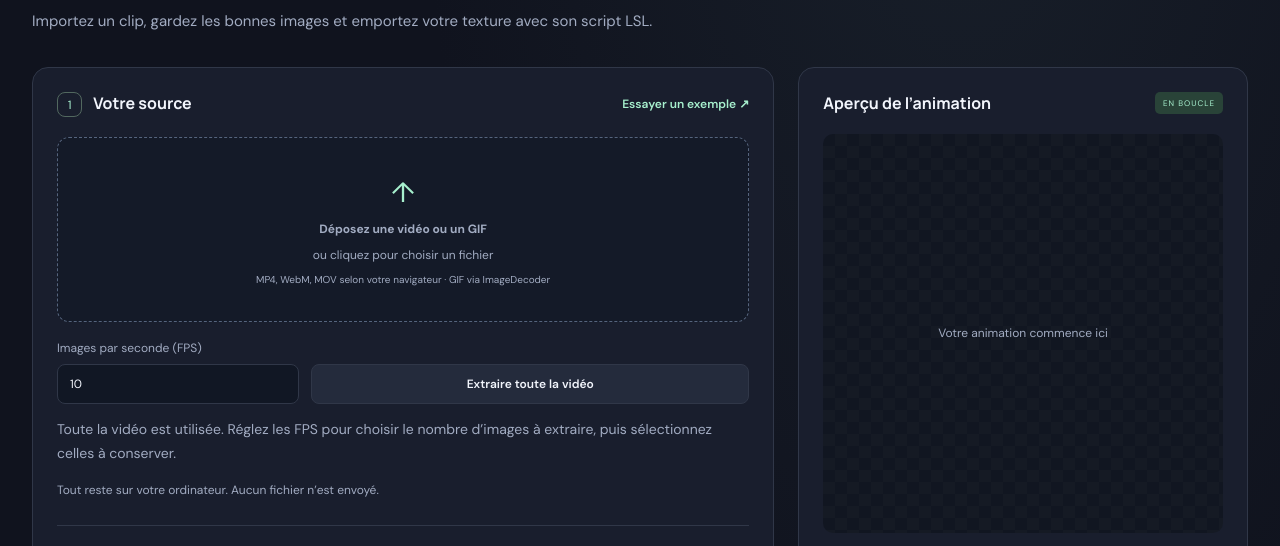
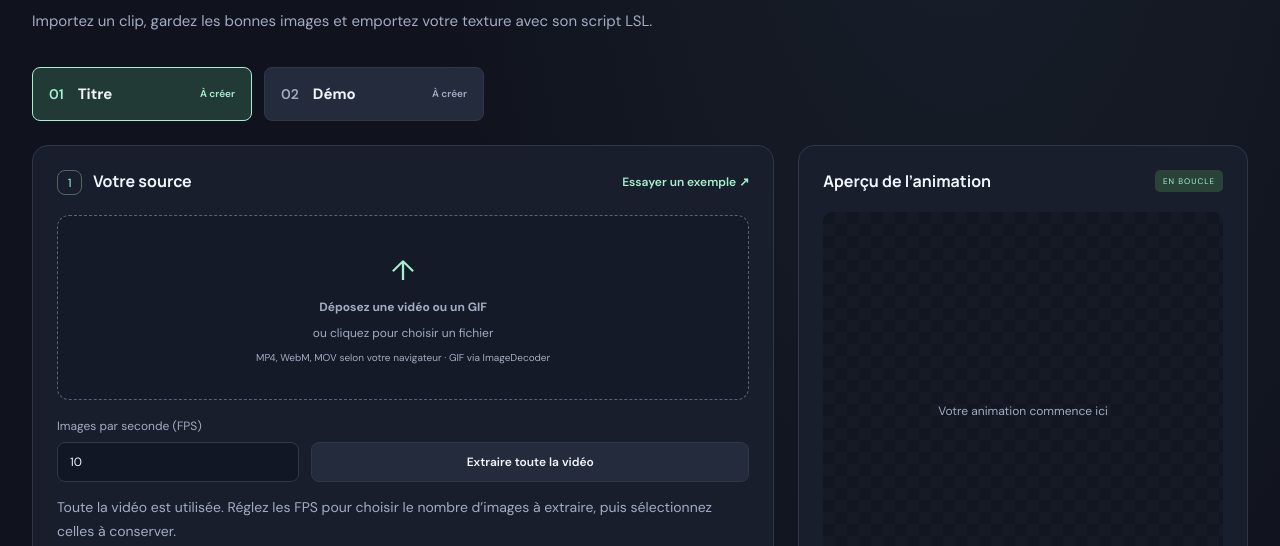
Before and after one commit to origamidesign/framelab-sl, a website: page index.html in a window 1280 px wide. Shown: the part 232-778 px from the top of the page. Drawn offline with Linux system fonts and the light colour scheme.

Commit message:
ajout des boutons titre et demo

```diff
--- a/app.js
+++ b/app.js
@@ -1,14 +1,14 @@
-import {gridFor,drawFit,cropRect,cropHit,dragCrop,videoFrameCount,validUUID,scriptFor} from './core.mjs?v=20261025-6';
+import {gridFor,drawFit,cropRect,cropHit,dragCrop,videoFrameCount,validUUID,scriptFor} from './core.mjs?v=20261025-7';
 const $=id=>document.getElementById(id);
 const makeSlot=()=>({frames:[],crop:null,fps:5,size:1024,columns:'auto',fit:'contain',direction:'forward',uuid:'',count:0,cols:1,rows:1});
 const slots={titre:makeSlot(),demo:makeSlot()};let active='titre',media=null,busy=false,playing=true,urls=[],tick=0,last=0,previewIndex=0;
 const current=()=>slots[active];
 function message(text){$('status').textContent=text;}
 function selected(){return current().frames.filter(f=>f.selected);}
-function lock(value){busy=value;for(const el of document.querySelectorAll('#file,#extract,#sample,.extraction input'))el.disabled=value;$('extract').disabled=value;$('extract').title=value?'Chargement ou extraction en cours…':!media?'Choisir une vidéo ou un GIF':'Extraire toutes les images du média';}
+function lock(value){busy=value;for(const el of document.querySelectorAll('.tabs button,#file,#extract,#sample,.extraction input'))el.disabled=value;$('extract').disabled=value;$('extract').title=value?'Chargement ou extraction en cours…':!media?'Choisir une vidéo ou un GIF':'Extraire toutes les images du média';}
 function releaseFrames(s){s.frames.forEach(f=>{f.bitmap.close?.();URL.revokeObjectURL(f.url);});s.frames=[];}
 function updateScript(){for(const name of ['titre','demo'])slots[name].uuid=$('uuid-'+name).value.trim();const link=Number($('link').value),face=Number($('face').value);const integers=Number.isInteger(link)&&link>=-4&&link<=256&&Number.isInteger(face)&&face>=-1&&face<=8;const invalid=Object.values(slots).some(s=>s.uuid&&!validUUID(s.uuid));$('script-status').textContent=!integers?'Prim ou face invalide.':invalid?'Un UUID est invalide : utilisez le format xxxxxxxx-xxxx-xxxx-xxxx-xxxxxxxxxxxx.':Object.values(slots).some(s=>s.count&&!validUUID(s.uuid))?'Ajoutez les UUID des textures importées pour inclure leurs fonctions.':'';$('code').textContent=integers?scriptFor(slots,link,face,$('script-mode').value==='full'):'// Corrigez la prim et la face.';const ready=integers&&Object.values(slots).some(s=>s.count&&validUUID(s.uuid));$('copy').disabled=$('download-script').disabled=!ready;}
-function update(){const s=current(),list=selected();s.count=list.length;$('count').textContent=`${list.length} / ${s.frames.length} sélectionnées`;$('preview-empty').hidden=!!list.length;$('export').disabled=!list.length||busy;
+function update(){const s=current(),list=selected();s.count=list.length;$('count').textContent=`${list.length} / ${s.frames.length} sélectionnées`;$('badge-'+active).textContent=list.length?`${list.length} images`:'À créer';$('preview-empty').hidden=!!list.length;$('export').disabled=!list.length||busy;
   const canvas=$('atlas'),ctx=canvas.getContext('2d');canvas.width=canvas.height=s.size;
   try{const {cols,rows}=gridFor(list.length,list[0]?frameAspect(list[0].bitmap,s.crop):1,s.columns);s.cols=cols;s.rows=rows;const w=s.size/cols,h=s.size/rows;list.forEach((f,i)=>drawFit(ctx,f.bitmap,i%cols*w,Math.floor(i/cols)*h,w,h,s.fit,s.crop));$('metrics').textContent=list.length?`${cols} colonnes × ${rows} lignes · ${w} × ${h} px / image\n${list.length} images · ${(list.length/s.fps).toFixed(2)} s par passage`:'Sélectionnez des images pour calculer la grille.';}catch(e){s.count=0;$('metrics').textContent=e.message;$('export').disabled=true;}
   renderCrop();previewIndex=0;updateScript();try{drawPreview(0);}catch{}
@@ -17,6 +17,7 @@ function renderFrames(){const container=$('frames');container.replaceChildren();
  s.frames.forEach((f,i)=>{const b=document.createElement('button');b.className='frame'+(f.selected?' selected':'');b.setAttribute('aria-pressed',String(f.selected));b.title=`Image ${i+1} — ${(f.time).toFixed(2)} s`;const img=document.createElement('img');img.src=f.url;img.alt=`Image ${i+1}`;img.loading='lazy';const caption=document.createElement('span');caption.textContent=`${String(i+1).padStart(3,'0')}   ${f.selected?'✓':'−'}`;b.append(img,caption);b.onclick=()=>{if(busy)return;f.selected=!f.selected;b.classList.toggle('selected',f.selected);b.setAttribute('aria-pressed',String(f.selected));caption.textContent=`${String(i+1).padStart(3,'0')}   ${f.selected?'✓':'−'}`;update();};container.append(b);});}
 function drawPreview(index){const list=selected(),s=current(),ctx=$('preview').getContext('2d');ctx.clearRect(0,0,512,512);if(!list.length)return;let n=index%list.length;if(s.direction==='reverse')n=list.length-1-n;if(s.direction==='pingpong'&&list.length>1){const p=index%(2*list.length-2);n=p<list.length?p:2*list.length-2-p;}const g=gridFor(list.length,frameAspect(list[0].bitmap,s.crop),s.columns);const ratio=g.rows/g.cols;let w=512,h=512/ratio;if(h>512){h=512;w=512*ratio;}drawFit(ctx,list[n].bitmap,(512-w)/2,(512-h)/2,w,h,s.fit,s.crop);}
 function animate(time){if(playing&&time-last>=1000/current().fps){try{drawPreview(previewIndex++);}catch{}last=time;}tick=requestAnimationFrame(animate);}tick=requestAnimationFrame(animate);
+for(const button of document.querySelectorAll('[data-slot]'))button.onclick=()=>{if(busy)return;active=button.dataset.slot;document.querySelectorAll('[data-slot]').forEach(b=>b.classList.toggle('active',b===button));for(const key of ['fps','size','columns','fit','direction'])$(key).value=current()[key];renderFrames();update();};
 for(const key of ['fps','size','columns','fit','direction'])$(key).addEventListener('change',()=>{const value=$(key).value;current()[key]=['fps','size'].includes(key)?Math.min(key==='fps'?60:2048,Math.max(1,Number(value)||5)):value;$(key).value=current()[key];update();});
 for(const id of ['all','none','alternate','invert'])$(id).onclick=()=>{if(busy)return;current().frames.forEach((f,i)=>f.selected=id==='all'?true:id==='none'?false:id==='alternate'?i%2===0:!f.selected);renderFrames();update();};
 $('play').onclick=()=>{playing=!playing;$('play').textContent=playing?'Ⅱ Pause':'▶ Lecture';$('play').setAttribute('aria-label',playing?'Mettre en pause':'Lire');};
--- a/index.html
+++ b/index.html
@@ -1,10 +1,11 @@
 <!doctype html>
 <html lang="fr">
-<head><meta charset="utf-8"><meta name="viewport" content="width=device-width, initial-scale=1"><meta name="theme-color" content="#111522"><title>FrameLab — Textures animées pour Second Life</title><link rel="stylesheet" href="style.css?v=20261025-6"></head>
+<head><meta charset="utf-8"><meta name="viewport" content="width=device-width, initial-scale=1"><meta name="theme-color" content="#111522"><title>FrameLab — Textures animées pour Second Life</title><link rel="stylesheet" href="style.css?v=20261025-7"></head>
 <body>
 <header><a class="brand" href="./"><span class="logo">▦</span> FrameLab <small>POUR SECOND LIFE</small></a><span class="local">● Traitement 100 % local</span></header>
 <main>
 <div class="intro"><span class="eyebrow">VOTRE VIDÉO, IMAGE PAR IMAGE</span><h1>Donnez vie à vos textures.</h1><p>Importez un clip, gardez les bonnes images et emportez votre texture avec son script LSL.</p></div>
+<nav class="tabs" aria-label="Animation active"><button id="tab-titre" class="active" data-slot="titre">01 <b>Titre</b><span id="badge-titre">À créer</span></button><button id="tab-demo" data-slot="demo">02 <b>Démo</b><span id="badge-demo">À créer</span></button></nav>
 <div class="layout"><section class="editor panel">
 <div class="section-title"><h2><i>1</i> Votre source</h2><button id="sample" class="text-button">Essayer un exemple ↗</button></div>
 <label class="drop" id="drop"><input id="file" type="file" accept="video/*,image/gif"><span class="upload">↑</span><strong id="filename">Déposez une vidéo ou un GIF</strong><span>ou cliquez pour choisir un fichier</span><small>MP4, WebM, MOV selon votre navigateur · GIF via ImageDecoder</small></label>
@@ -32,7 +33,7 @@
 <section class="panel script-panel"><div class="section-title"><div><span class="eyebrow">LA DERNIÈRE ÉTAPE</span><h2>Votre script, prêt pour Second Life.</h2></div><button id="download-script">↓ Télécharger .lsl</button></div><p>Importez chaque texture dans SL, copiez son UUID puis collez-le ci-dessous. Le script complet démarre sur Titre ; un clic sur l’objet alterne avec Démo si elle est prête.</p><div class="script-fields"><label>UUID · Titre<input id="uuid-titre" placeholder="xxxxxxxx-xxxx-xxxx-xxxx-xxxxxxxxxxxx" spellcheck="false"></label><label>UUID · Démo<input id="uuid-demo" placeholder="xxxxxxxx-xxxx-xxxx-xxxx-xxxxxxxxxxxx" spellcheck="false"></label><label>Prim liée<input id="link" type="number" value="2" min="-4" max="256"></label><label>Face<input id="face" type="number" value="2" min="-1" max="8"></label></div><div class="code-head"><span>LSL · <select id="script-mode" aria-label="Type de script"><option value="full">Script complet</option><option value="functions">Fonctions seules</option></select></span><button id="copy">Copier le code</button></div><pre><code id="code"></code></pre><p id="script-status" role="status"></p></section>
 <footer><span>FrameLab · Vidéo → Frames → Texture → Second Life</span><a href="https://create.secondlife.com/script/lsl-reference/functions/llsetlinktextureanim/" target="_blank" rel="noopener">Documentation LSL ↗</a></footer>
 </main><script type="module">
-import('./app.js?v=20261025-6').catch(error=>{
+import('./app.js?v=20261025-7').catch(error=>{
   console.error(error);
   document.getElementById('status').textContent='Le chargement de l’application a échoué. Rechargez avec Ctrl + F5 après la fin du déploiement GitHub Pages.';
 });
```
